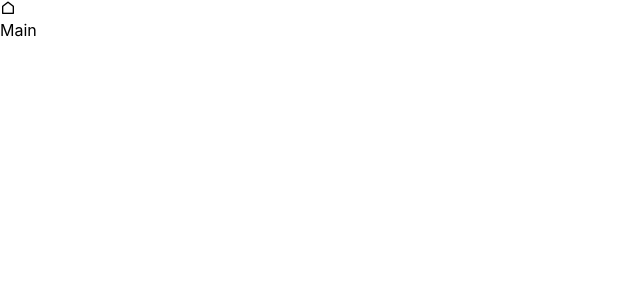
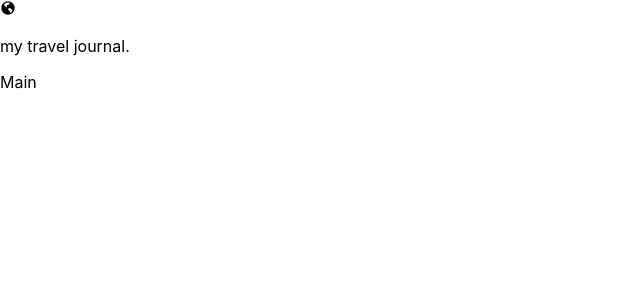
Before and after one commit to Mai-Elhajeen/travel-journal, a React (Create React App) app: page / in a window 1280 px wide. Shown: the top 300 px of the page, without its empty margins (0-640 px from the left). Built offline with nearby package versions, Linux system fonts and the light colour scheme; the HTML template or start-up script is replaced by a standard one.

Commit message:
adding html code for header

```diff
--- a/src/App.js
+++ b/src/App.js
@@ -2,7 +2,7 @@
 import Main from './components/Main'
 function App() {
   return (
-    <div className="App">
+    <div className="container">
       <Header />
       <Main />
     </div>
--- a/src/components/Header.js
+++ b/src/components/Header.js
@@ -2,7 +2,10 @@
 
 function Header() {
   return (
-    <i class="ri-home-line"></i>
+      <header>
+        <i class="ri-earth-fill"></i>
+        <p>my travel journal.</p>
+      </header>
   )
 }
 
```
